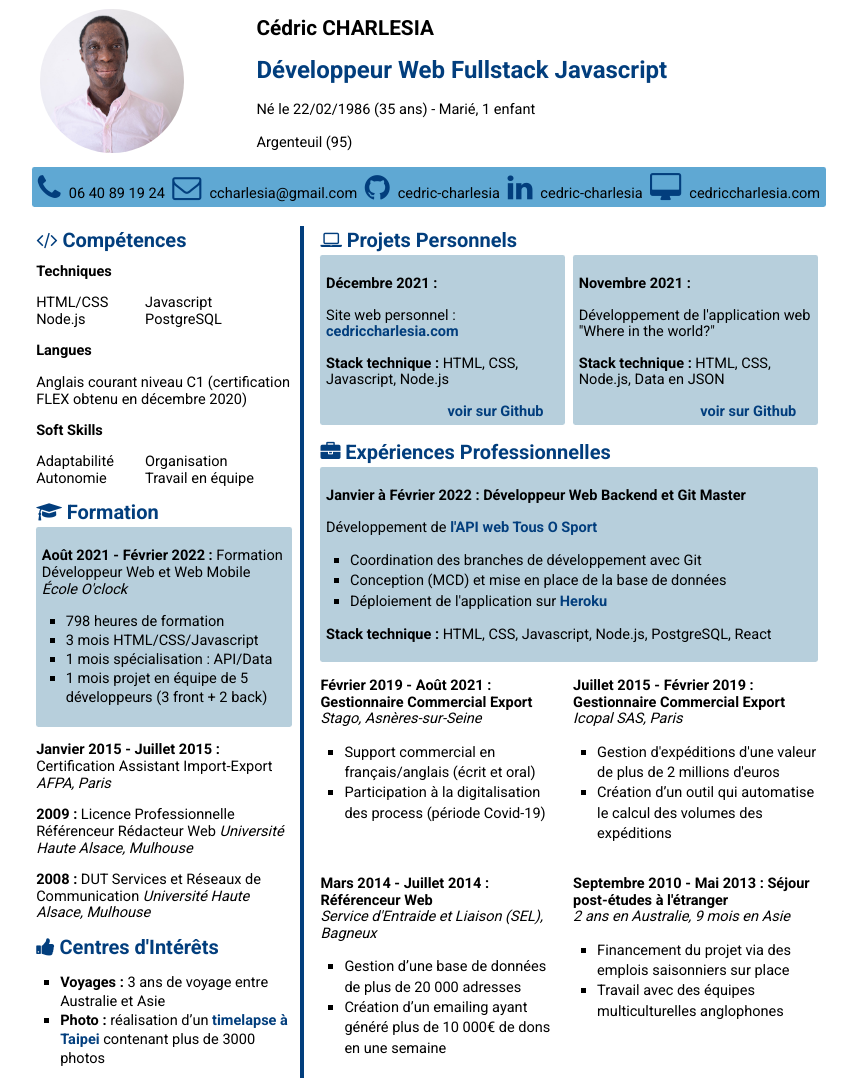
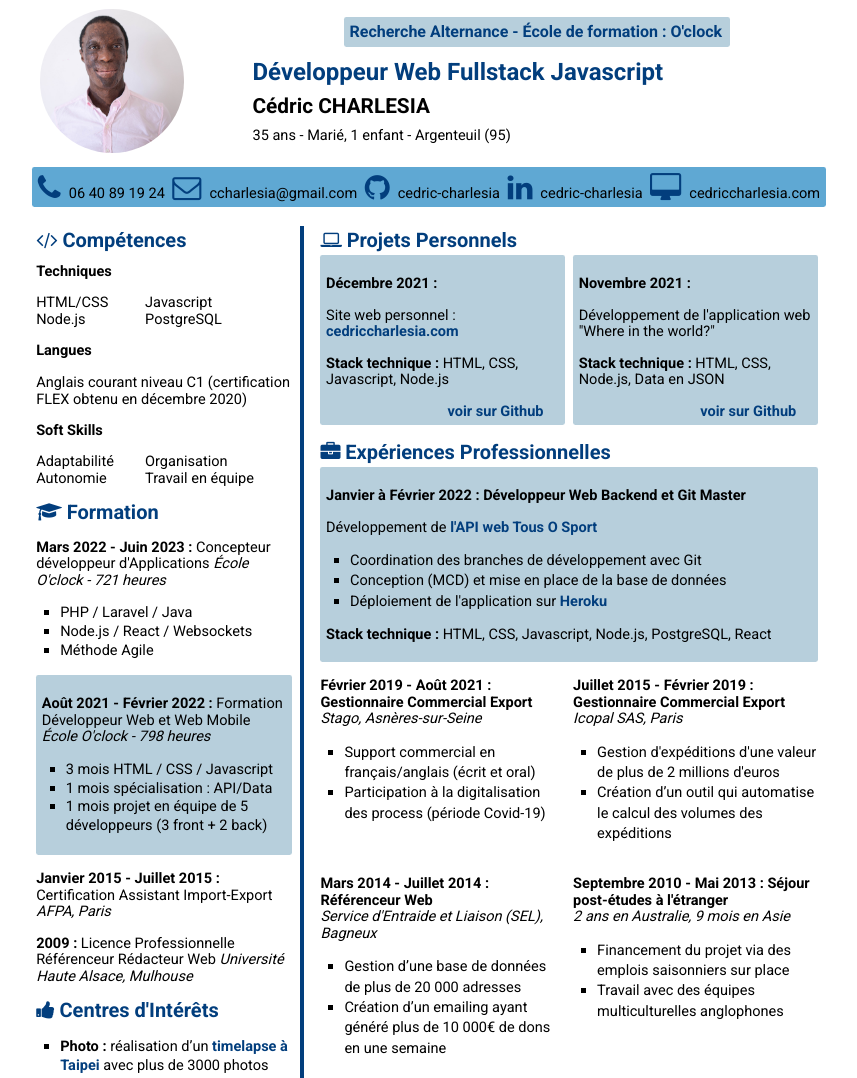
Before and after one commit to cedric-charlesia/my-resume, a plain HTML site: page index.html in a window 1280 px wide. Shown: the top 1078 px of the page, without its empty margins (211-1068 px from the left). Drawn offline with Linux system fonts and the light colour scheme.

Commit message:
Resume title, edcation and interests section update

```diff
--- a/css/style.css
+++ b/css/style.css
@@ -8,6 +8,7 @@
   --header-title-size: 1.5rem;
   --name-size: 1.3rem;
   --cv-title-size: 1.25rem;
+  --cv-goal-size: 1rem;
   --text-size: 0.91rem;
 }
 
@@ -83,17 +84,25 @@ ul {
 }
 .my_name {
   font-size: var(--name-size);
-  margin: 0.5rem;
+  margin: 0.25rem;
 }
 .job_title {
   font-size: var(--header-title-size);
-  margin: 0.5rem;
+  margin: 0.25rem;
 }
 .my_details {
+  margin: 0.25rem;
+}
+.my_project {
+  align-self: center;
   margin: 0.5rem;
-}
-.my_address {
-  margin: 0.5rem;
+  color: var(--darkblue-color);
+  font-size: var(--cv-goal-size);
+  font-weight: bold;
+  padding: 0.35rem;
+  background-color: #B7CFDC;
+  border-radius: 0.15rem;
+  width: 65%;
 }
 .contact_links {
   display: flex;
@@ -152,7 +161,8 @@ ul {
 }
 
 /* Main section - favorites sub section */
-.favorites {
+.favorites,
+.new_skills {
   list-style: square;
   padding-left: 1.5rem;
   line-height: 1.3;
--- a/index.html
+++ b/index.html
@@ -19,10 +19,10 @@
         <div class="picture"></div>
 
         <div class="title">
-          <h1 class="my_name">C&eacute;dric CHARLESIA</h1>
-          <h2 class="job_title darkblue">D&eacute;veloppeur Web Fullstack Javascript</h2>
-          <p class="my_details">N&eacute; le 22/02/1986 (35 ans) - Mari&eacute;, 1 enfant</p>
-          <p class="my_address">Argenteuil (95)</p>
+          <p class="my_project">Recherche Alternance - &Eacute;cole de formation : O'clock</p>
+          <h1 class="job_title darkblue">D&eacute;veloppeur Web Fullstack Javascript</h1>
+          <h2 class="my_name">C&eacute;dric CHARLESIA</h2>
+          <p class="my_details">35 ans - Mari&eacute;, 1 enfant - Argenteuil (95)</p>
         </div>
       </div>
 
@@ -70,12 +70,19 @@
         </div>
 
         <h3><i class="fa fa-graduation-cap darkblue"></i>Formation</h3>
+        <p><span class="bold">Mars 2022 - Juin 2023 :</span> Concepteur d&eacute;veloppeur d'Applications
+          <span class="italic">&Eacute;cole O'clock - 721 heures</span>
+          <ul class="new_skills">
+            <li>PHP / Laravel / Java</li>
+            <li>Node.js / React / Websockets</li>
+            <li>M&eacute;thode Agile</li>
+          </ul>
+        </p>
         <div class="education">
           <p><span class="bold">Ao&ucirc;t 2021 - F&eacute;vrier 2022 :</span> Formation D&eacute;veloppeur Web et Web Mobile
-            <span class="italic">&Eacute;cole O'clock</span>
+            <span class="italic">&Eacute;cole O'clock - 798 heures</span>
             <ul>
-              <li>798 heures de formation</li>
-              <li>3 mois HTML/CSS/Javascript</li>
+              <li>3 mois HTML / CSS / Javascript</li>
               <li>1 mois sp&eacute;cialisation : API/Data</li>
               <li>1 mois projet en &eacute;quipe de 5 d&eacute;veloppeurs (3 front + 2 back)</li>
             </ul>
@@ -87,14 +94,10 @@
         <p><span class="bold">2009 :</span> </span>Licence Professionnelle R&eacute;f&eacute;renceur R&eacute;dacteur Web
           <span class="italic">Universit&eacute; Haute Alsace, Mulhouse</span>
         </p>
-        <p><span class="bold">2008 :</span> DUT Services et R&eacute;seaux de Communication
-          <span class="italic">Universit&eacute; Haute Alsace, Mulhouse</span>
-        </p>
 
         <h3><i class="fa fa-thumbs-up darkblue"></i>Centres d'Int&eacute;r&ecirc;ts</h3>
         <ul class="favorites">
-          <li><span class="bold">Voyages :</span> 3 ans de voyage entre Australie et Asie</li>
-          <li><span class="bold">Photo :</span> r&eacute;alisation d’un <a href="https://vimeo.com/57914684" target="blank" class="bold">timelapse à Taipei</a> contenant plus de 3000 photos</li>
+          <li><span class="bold">Photo :</span> r&eacute;alisation d’un <a href="https://vimeo.com/57914684" target="blank" class="bold">timelapse à Taipei</a> avec plus de 3000 photos</li>
         </ul>
       </section>
 
```
